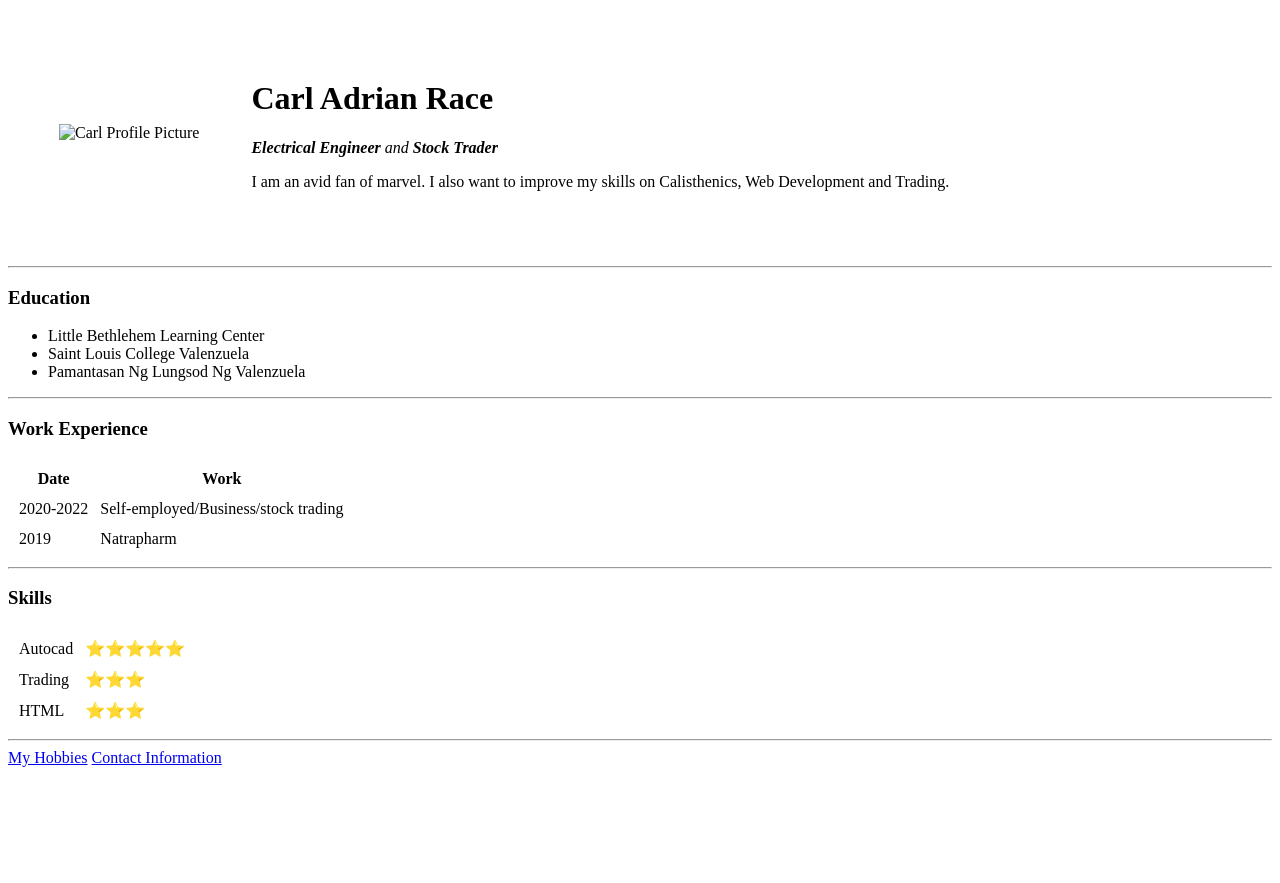
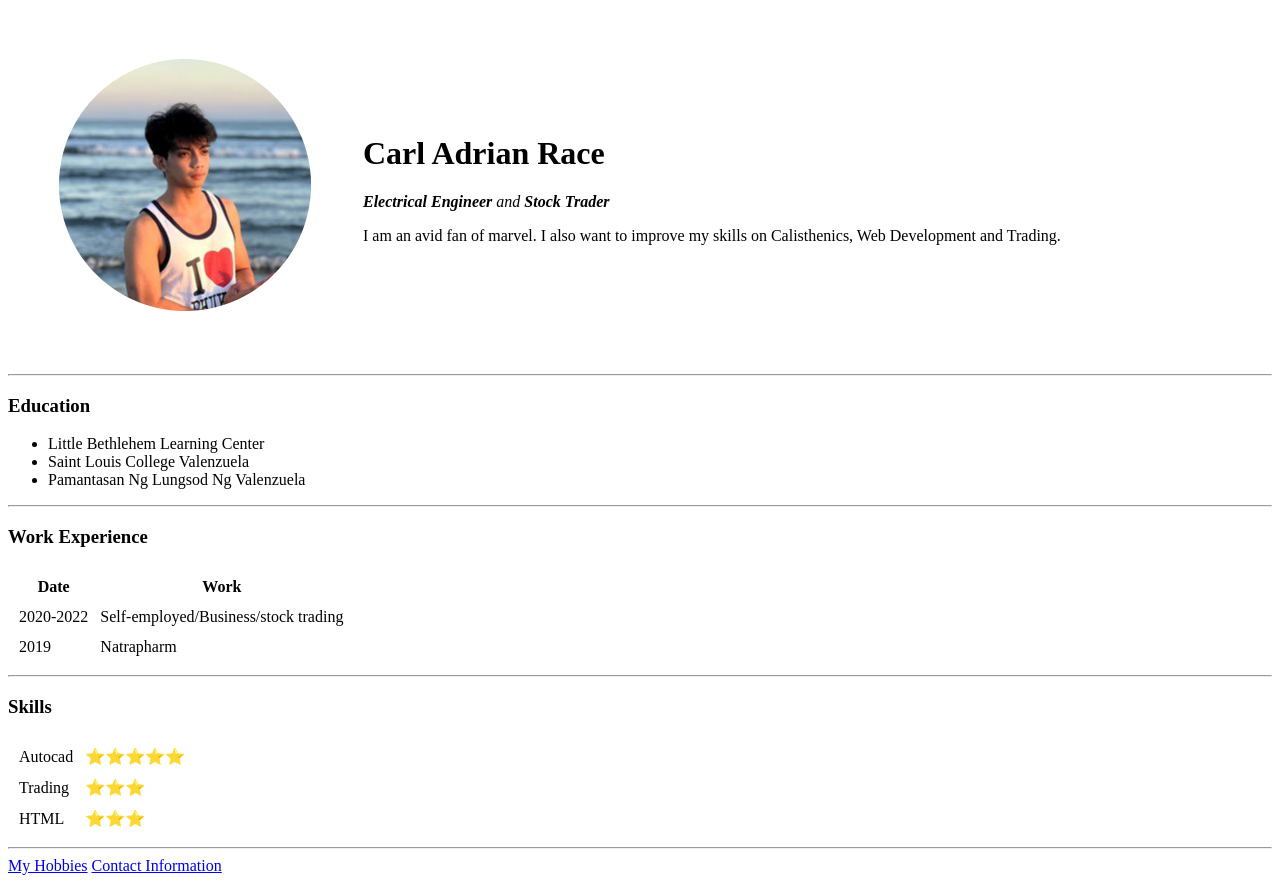
Before and after one commit to ChickenProg/CV, a plain HTML site: page index.html in a window 1280 px wide. Before the commit the page ends 800 px from the top, so only its background shows below. Drawn offline with Linux system fonts and the light colour scheme.

Commit message:
Update index.html

```diff
--- a/index.html
+++ b/index.html
@@ -9,7 +9,7 @@
 <body>
   <table cellspacing="50">
     <tr>
-      <td><img src="Carl.png" alt="Carl Profile Picture"></td>
+      <td><img src="images/Carl.png" alt="Carl Profile Picture"></td>
       <td>
         <h1>Carl Adrian Race</h1>
         <p>
```
